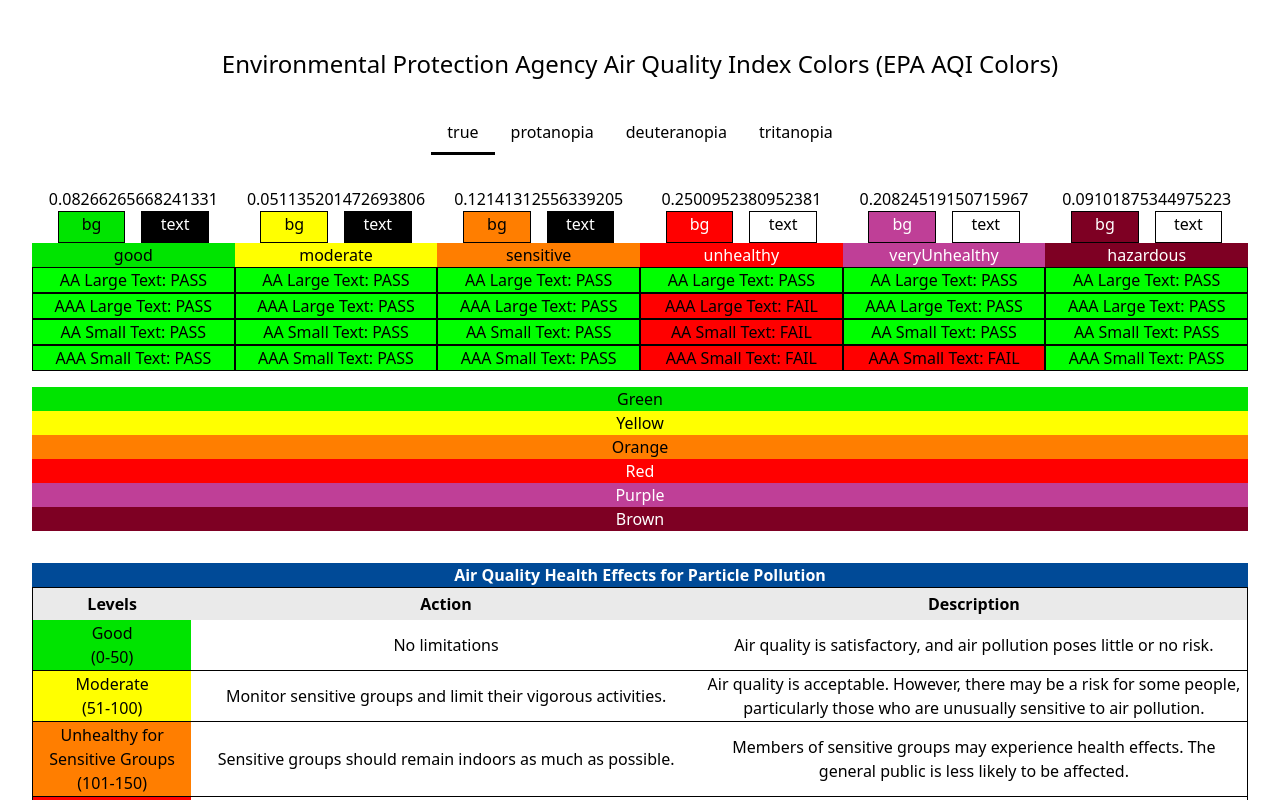
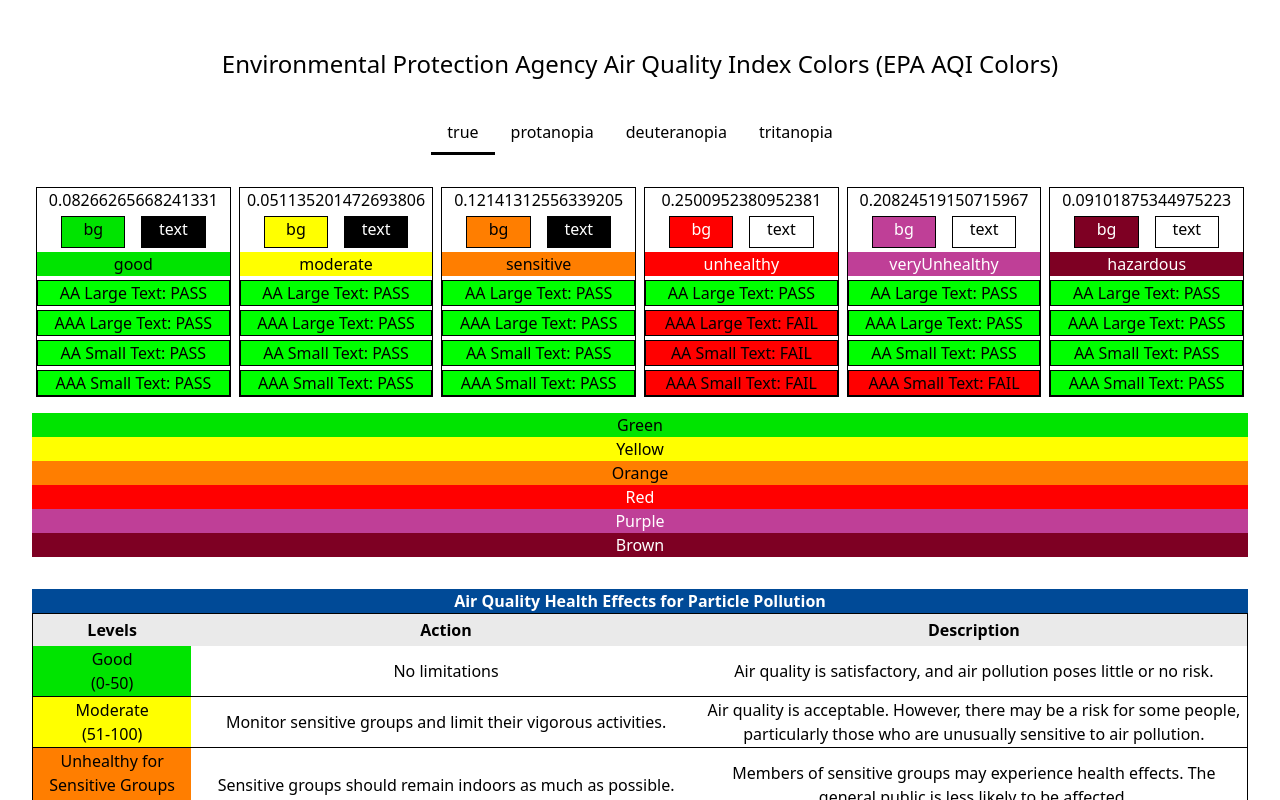
Before and after one commit to foleyb25/aqi-colors, a React (Vite) app: page / in a window 1280 px wide. Shown: the top 800 px of the page. Built offline with nearby package versions, Linux system fonts and the light colour scheme.

Commit message:
Fixed formatting and spacing

```diff
--- a/src/App.jsx
+++ b/src/App.jsx
@@ -62,10 +62,10 @@
           </div>
         </div>
 
-        <div className='flex flex-row my-4'>
+        <div className='flex flex-row my-4 w-full'>
             {contrastResponse.map((detail, index) => {
               return (
-                  <div key={index} className='flex flex-col justify-center w-full'>
+                  <div key={index} className='flex flex-col justify-center w-full mx-1 border border-black space-y-1'>
                     <div>{detail.ratio}</div>
                     <div className='flex flex-row items-center justify-center space-x-4'>
                       <div style={{background: detail.background, color: detail.foreground}} className={`w-1/3 h-8 border border-black` }>bg</div>
```
